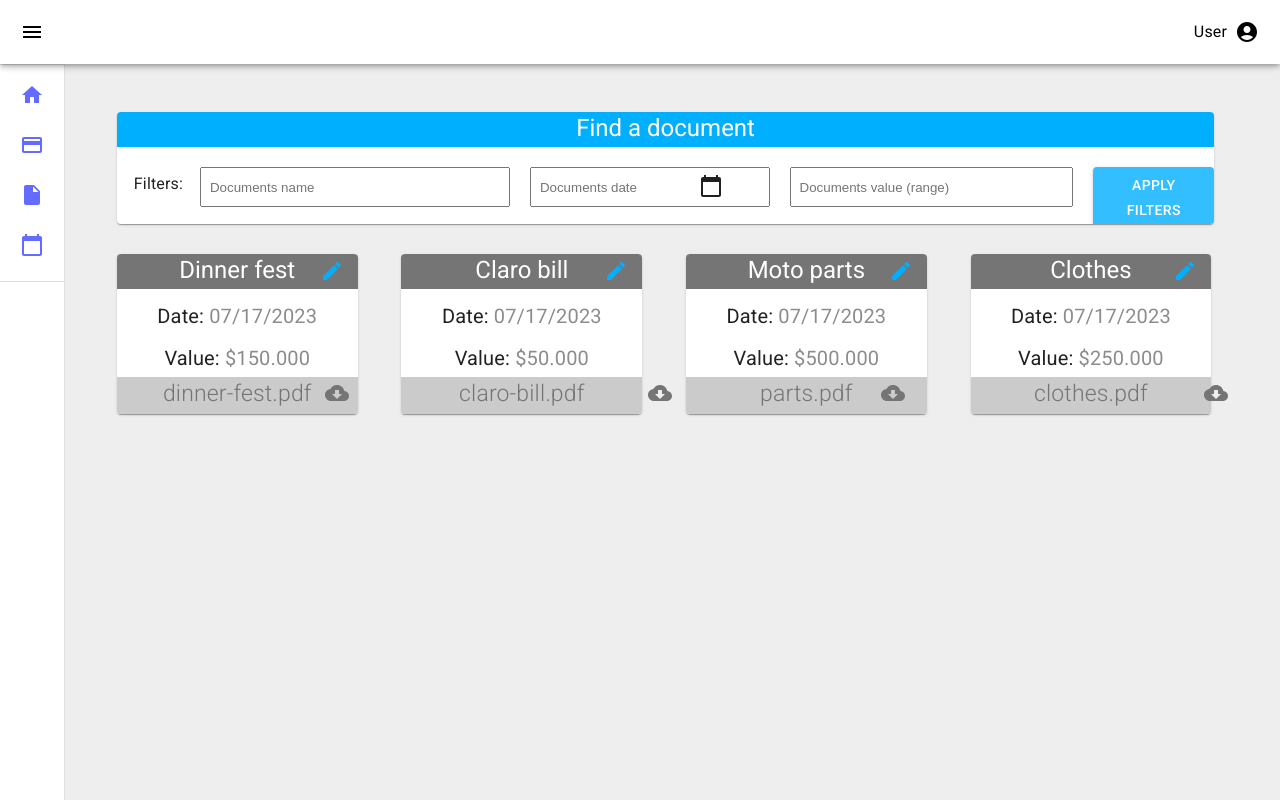
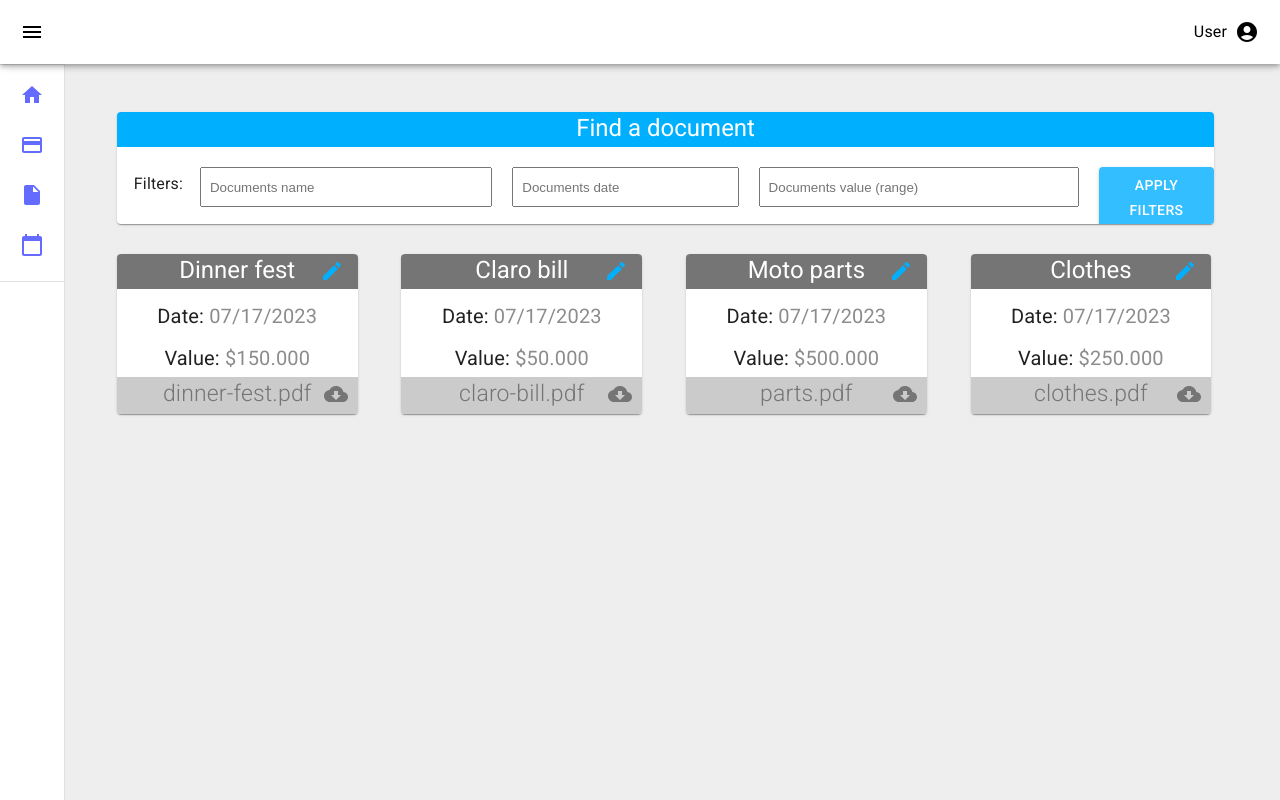
Before and after one commit to JPabloMF/Bills-system, a React (Vite) app: page /dashboard/documents in a window 1280 px wide. Built offline with nearby package versions, Linux system fonts and the light colour scheme.

Commit message:
Fixing icon positions

```diff
--- a/src/components/dashboard/documents/index.jsx
+++ b/src/components/dashboard/documents/index.jsx
@@ -28,12 +28,14 @@ function index() {
               className=" input inputDate"
               placeholder="Documents date"
             />
-            <CalendarTodayIcon />
-            <input
-              type="text"
-              className=" input inputValue"
-              placeholder="Documents value (range)"
-            />
+            <div className="calendarInput">
+              <CalendarTodayIcon className="icon"/>
+              <input
+                type="text"
+                className=" input inputValue"
+                placeholder="Documents value (range)"
+              />
+            </div>
             <Button variant="contained">Apply filters</Button>
           </div>
         </Card>
@@ -55,7 +57,7 @@ function index() {
               </p>
             </div>
             <div className="subSegment">
-              dinner-fest.pdf <CloudDownloadIcon className="iconDown1" />
+              dinner-fest.pdf <CloudDownloadIcon className="iconDown" />
             </div>
           </Card>
           <Card
@@ -75,7 +77,7 @@ function index() {
               </p>
             </div>
             <div className="subSegment">
-              claro-bill.pdf <CloudDownloadIcon className="iconDown2" />
+              claro-bill.pdf <CloudDownloadIcon className="iconDown" />
             </div>
           </Card>
           <Card
@@ -95,7 +97,7 @@ function index() {
               </p>
             </div>
             <div className="subSegment">
-              parts.pdf <CloudDownloadIcon className="iconDown3" />
+              parts.pdf <CloudDownloadIcon className="iconDown" />
             </div>
           </Card>
           <Card
@@ -115,7 +117,7 @@ function index() {
               </p>
             </div>
             <div className="subSegment">
-              clothes.pdf <CloudDownloadIcon className="iconDown4" />
+              clothes.pdf <CloudDownloadIcon className="iconDown" />
             </div>
           </Card>
         </div>
--- a/src/style/Documents.css
+++ b/src/style/Documents.css
@@ -43,33 +43,23 @@
   color: #757575;
   font-size: 23px;
   font-weight: 300;
+  position: relative;
 }
 
-.containerInputs .MuiSvgIcon-fontSizeMedium {
+.containerInputs .calendarInput {
+  position: relative;
+}
+.containerInputs .calendarInput .icon {
   position: absolute;
-  right: 557px;
-  top: 174px;
+  top: 8px;
+  right: 20px;
+  color: white;
 }
 
-.iconDown1 {
+.iconDown {
   position: absolute;
-  top: 381px;
-  left: 325px;
-}
-.iconDown2 {
-  position: absolute;
-  top: 381px;
-  left: 648px;
-}
-.iconDown3 {
-  position: absolute;
-  top: 381px;
-  right: 375px;
-}
-.iconDown4 {
-  position: absolute;
-  top: 381px;
-  right: 52px;
+  top: 5px;
+  right: 10px;
 }
 
 .titleModal {
```
